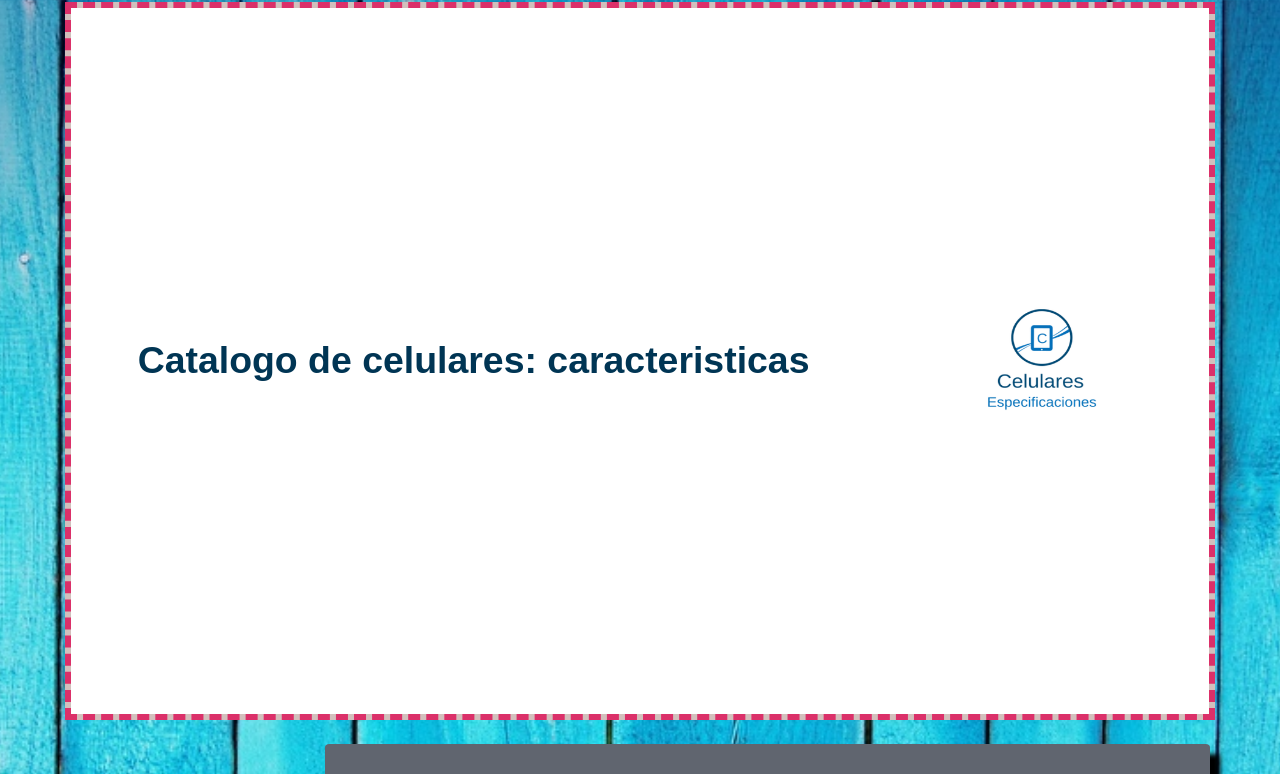
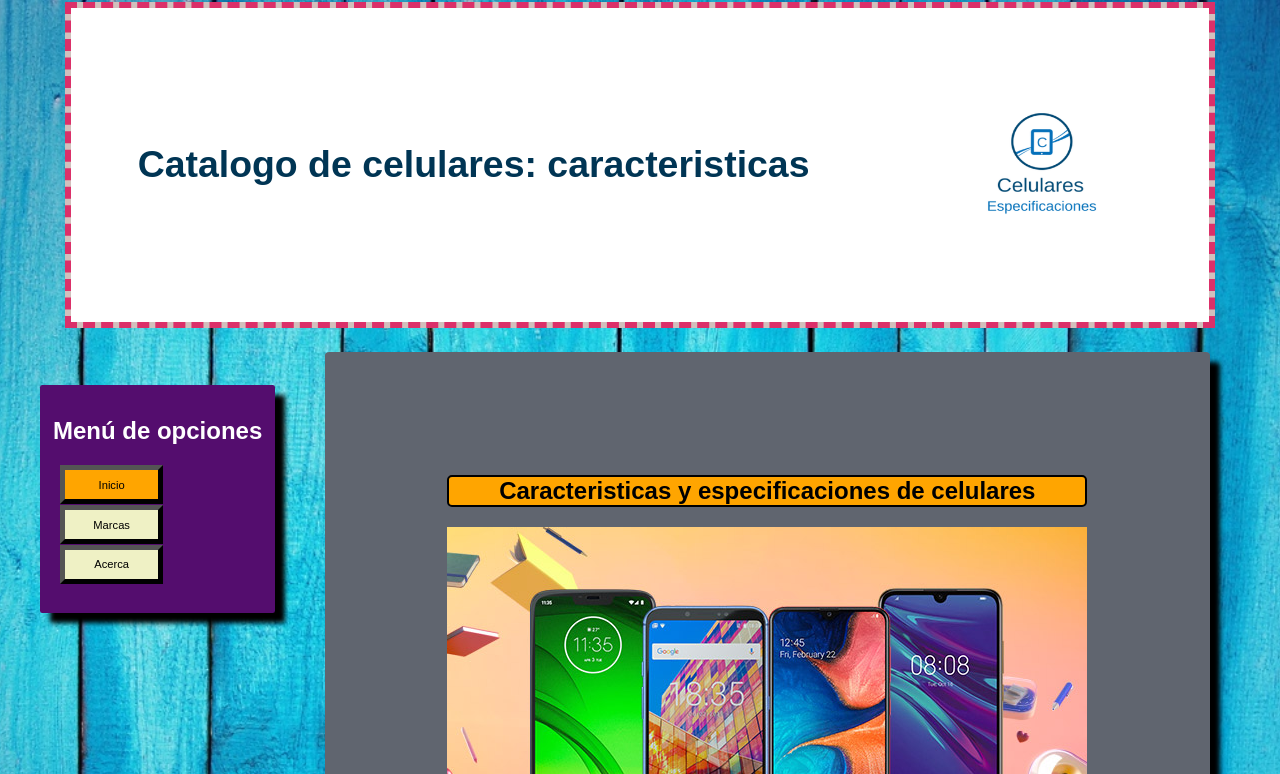
Before and after one commit to fabioApablaza/tomas-quinonez.github.io-1, a plain HTML site: page index.html in a window 1280 px wide. Shown: the top 774 px of the page. Drawn offline with Linux system fonts and the light colour scheme.

Commit message:
Update estiloflex.css

```diff
--- a/estiloflex.css
+++ b/estiloflex.css
@@ -28,7 +28,7 @@ header {
 	padding: 0;
 	background-color: white;
 	width: 90%;
-	height: 90%;
+	height: 40%;
 	/*border: 1px solid black;*/
 	flex-direction: row;
 	flex-wrap: wrap;
```
